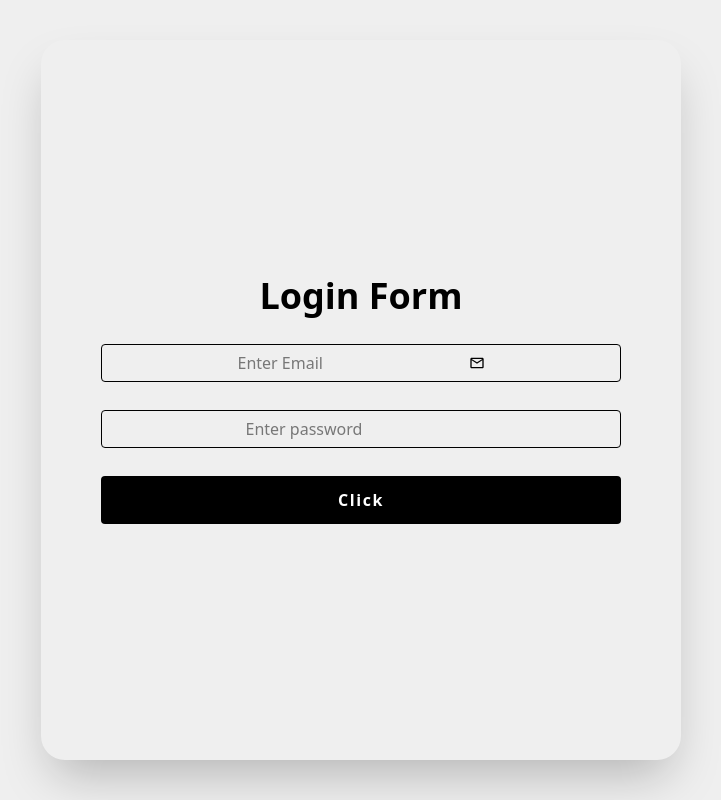
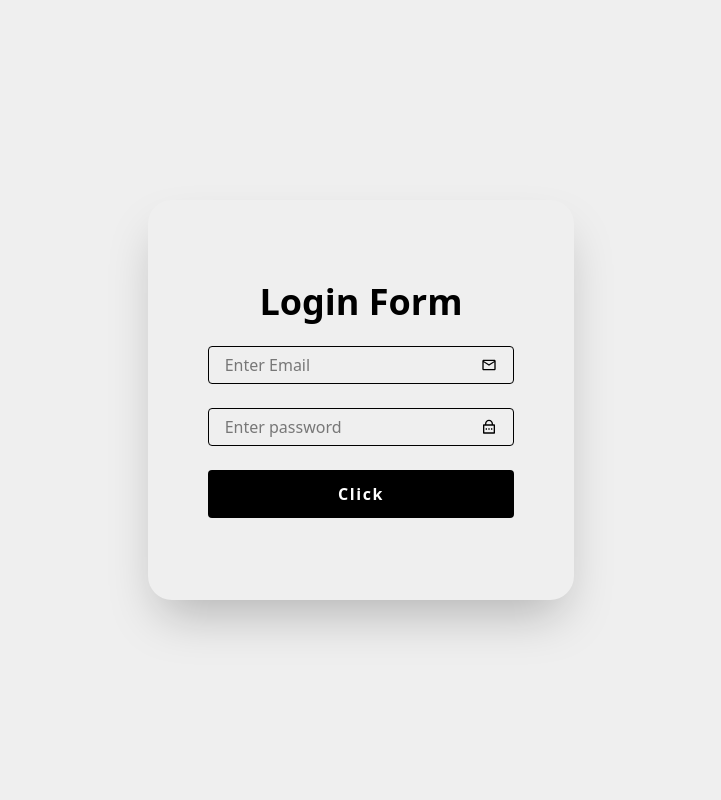
Before and after one commit to saikarthik-0109/billFrontend, a React (Vite) app: page /login in a window 1280 px wide. Shown: the whole page, without its empty margins (279-1000 px from the left). Built offline with nearby package versions, Linux system fonts and the light colour scheme.

Commit message:
added functionality to login page

```diff
--- a/src/components/user/Login.jsx
+++ b/src/components/user/Login.jsx
@@ -1,23 +1,45 @@
-import React from 'react'
+import React, { useState } from 'react'
 import { MdOutlineMailOutline } from 'react-icons/md'
+import { RiLockPasswordLine } from 'react-icons/ri'
+
 
 const Login = () => {
+
+
+const [state,setState]=useState({
+  email:"",
+  password:""
+})
+
+let handleChange=(e)=>{
+let {name,value}=e.target
+setState({...state,[name]:value})
+}
+
+let handleSubmit=(e)=>{
+e.preventDefault()
+
+console.log(state);
+
+}
+
   return (
     <div className='bg-[#efefef] size-full flex justify-center items-center '>
-        <form action="" className='w-1/2 h-[90%] rounded-3xl shadow-2xl flex justify-center items-center flex-col
-      gap-7 px-[60px]  max-sm:w-[90%] overflow-auto ' >
+        <form action="" className='w-1/3 h-[50%] rounded-3xl shadow-2xl flex justify-center items-center flex-col
+      gap-6 px-[60px]  max-sm:w-[90%] overflow-auto ' onSubmit={handleSubmit} >
         <div className=' w-full flex justify-center items-center'>
       <h1 className='font-bold text-4xl '>Login Form</h1>
      </div>
             <div className=' w-full flex justify-center items-center  border-1 rounded-sm px-4 py-1.5'>
-                <input type="email" placeholder='Enter Email' />
+                <input type="email" placeholder='Enter Email' name='email' className='w-full outline-0' onChange={handleChange}/>
                 <span><MdOutlineMailOutline/></span>
             </div>
             <div className=' w-full flex justify-center items-center  border-1 rounded-sm px-4 py-1.5'>
-                <input type="password"  placeholder='Enter password'/>
+                <input type="password"  placeholder='Enter password' name='password' className='w-full outline-0' onChange={handleChange}/>
+                <span><RiLockPasswordLine /></span>
             </div>
 
-     <div className=' w-full flex justify-center items-center  border-2 rounded-sm   border-none hover:bg-black active:bg-black active:scale-[o.5] bg-black'>
+     <div className=' w-full flex justify-center items-center  border-2 rounded-sm   border-none hover:bg-gray-700 active:bg-gray-950 active:scale-90 bg-black'>
       <button className='h-12 w-full text-white font-bold text-md  tracking-widest '>Click</button>
      </div>
         </form>
--- a/src/components/user/Register.jsx
+++ b/src/components/user/Register.jsx
@@ -40,6 +40,8 @@ const Register = () => {
    value="" && setRepeatPassword(true)
 
   }
+
+
   const handleSubmit=(e)=>{
 e.preventDefault()
 let {name,userName,password,email}=formData
```
